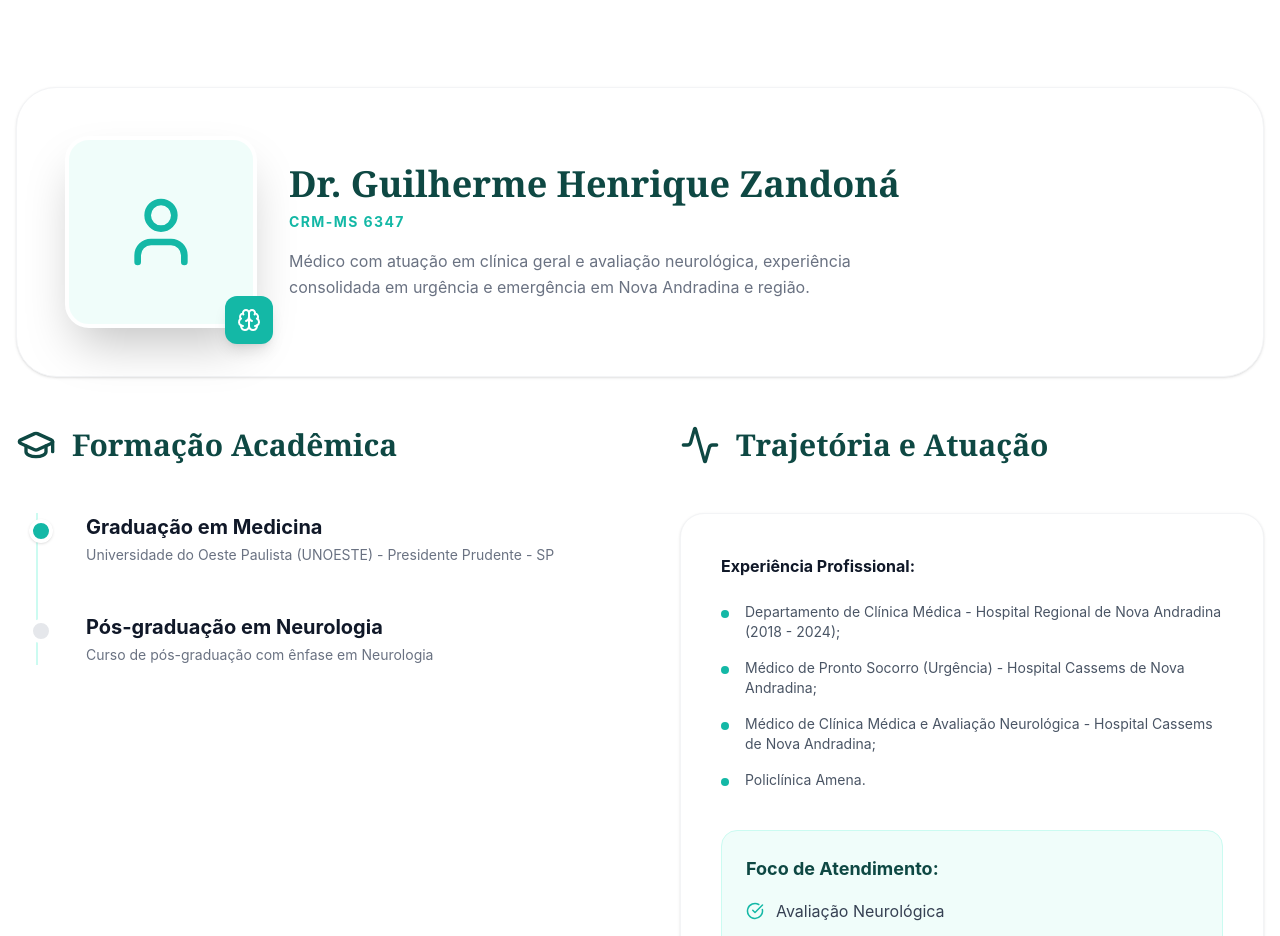
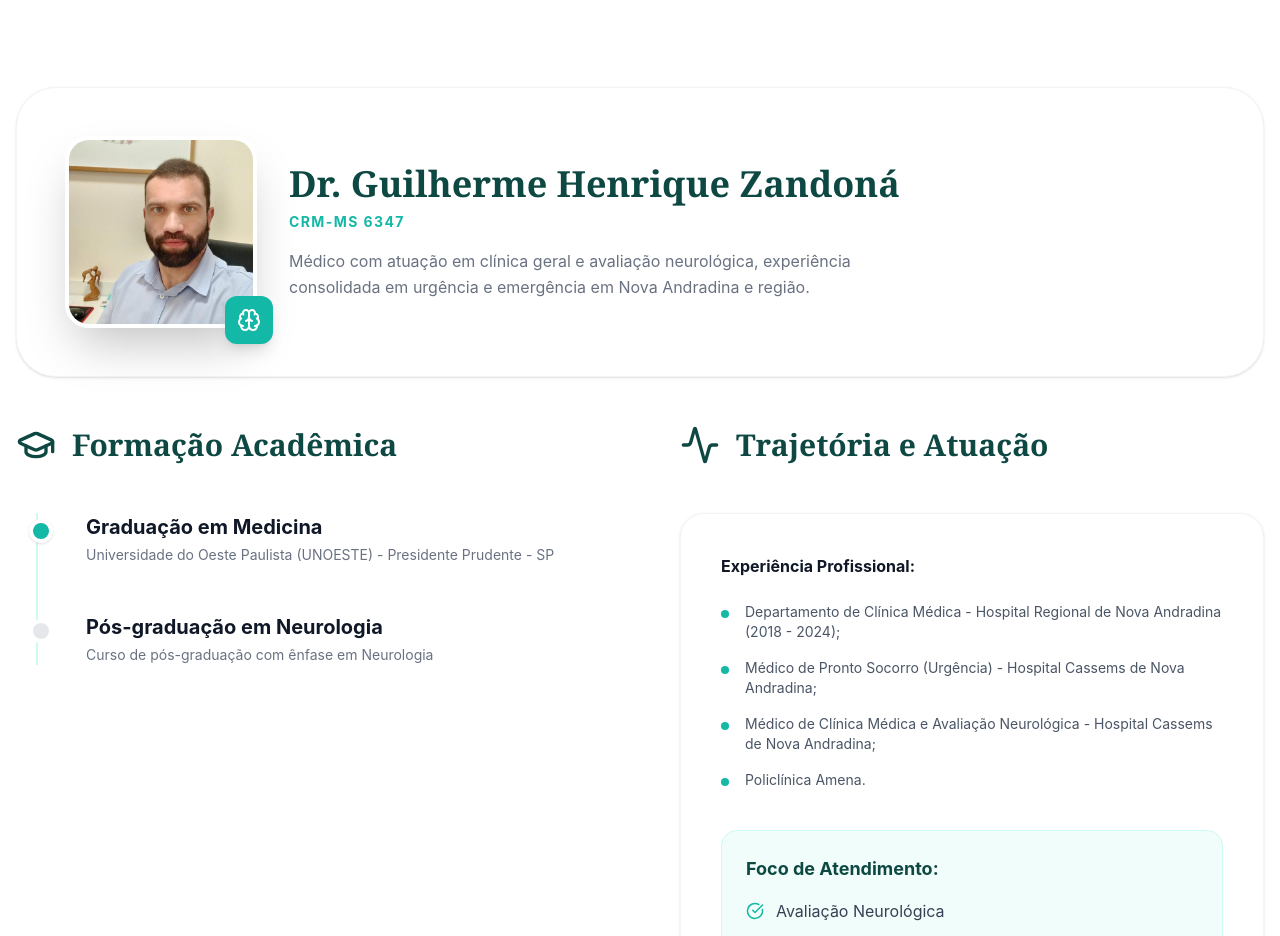
Before and after one commit to drrodrigofranco/ajudamediko, a React (Vite) app: page / in a window 1280 px wide. Shown: the part 7600-8536 px from the top of the page. Built offline with nearby package versions, Linux system fonts and the light colour scheme.

Commit message:
Adiciona foto do Dr. Guilherme no lugar do icone placeholder
Substitui o icone generico no card de curriculo pela foto real
enviada, seguindo o mesmo padrao (img + object-cover) usado nos
cards de Dr. Rodrigo e Dr. Lucas.

```diff
--- a/components/Curriculum.tsx
+++ b/components/Curriculum.tsx
@@ -6,8 +6,7 @@ import {
   Stethoscope,
   Activity,
   CheckCircle,
-  Brain,
-  User
+  Brain
 } from 'lucide-react';
 
 const Curriculum: React.FC = () => {
@@ -241,8 +240,12 @@ const Curriculum: React.FC = () => {
         <div className="bg-white rounded-[40px] p-6 md:p-12 shadow-sm border border-gray-100 mb-12 mt-24 pt-16 border-t border-gray-100 hover:shadow-md transition-shadow">
           <div className="flex flex-col md:flex-row items-center gap-8">
             <div className="relative">
-              <div className="w-40 h-40 md:w-48 md:h-48 rounded-3xl overflow-hidden shadow-2xl border-4 border-white transform hover:rotate-3 transition-transform bg-teal-50 flex items-center justify-center">
-                <User size={80} className="text-[#14b8a6]" />
+              <div className="w-40 h-40 md:w-48 md:h-48 rounded-3xl overflow-hidden shadow-2xl border-4 border-white transform hover:rotate-3 transition-transform">
+                <img
+                  src="/images/dr-guilherme-zandona.jpg"
+                  alt="Dr. Guilherme Henrique Zandoná"
+                  className="w-full h-full object-cover"
+                />
               </div>
               <div className="absolute -bottom-4 -right-4 bg-[#14b8a6] text-white p-3 rounded-xl shadow-lg">
                 <Brain size={24} />
```
Also changed, not shown: public/images/dr-guilherme-zandona.jpg (added).
